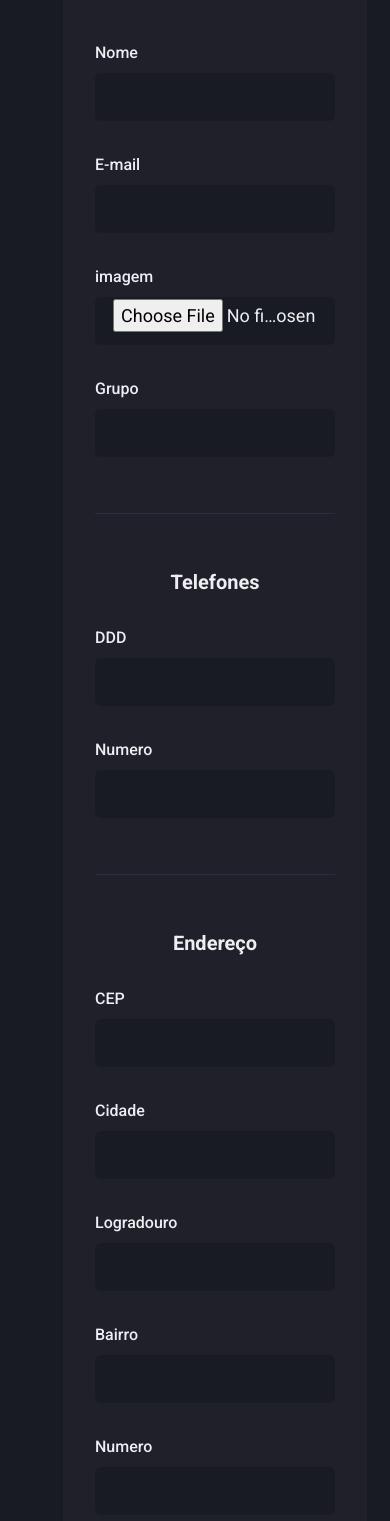
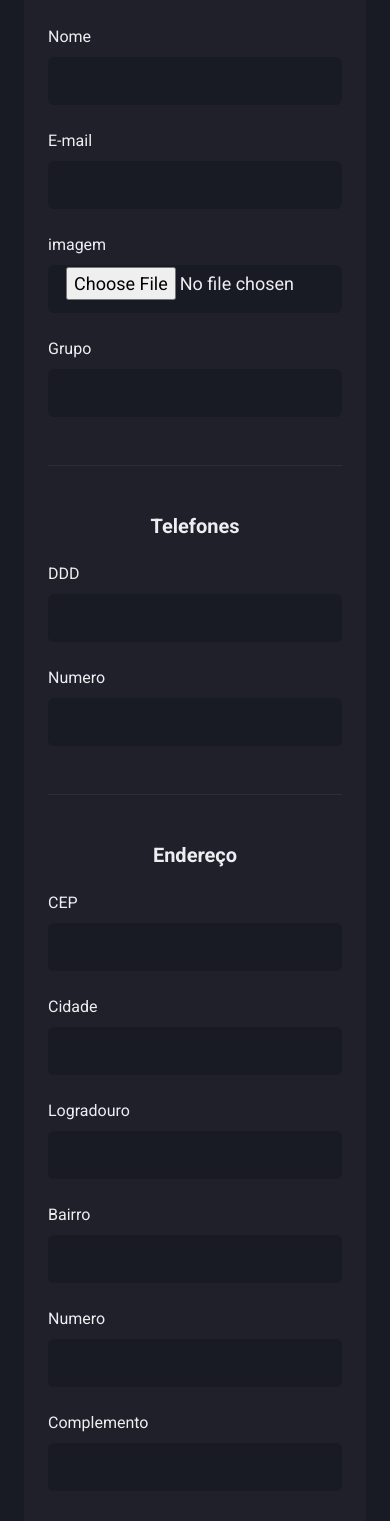
Before and after one commit to Pedroenrick/list-contacts-frontend, a Next.js app: page /contacts/create in a window 390 px wide. Shown: the part 260-1781 px from the top of the page. Built offline with nearby package versions, Linux system fonts and the light colour scheme.

Commit message:
Adicionado responsividade a listagem de contatos e ao formulario de criação de contatos

```diff
--- a/src/components/Card.tsx
+++ b/src/components/Card.tsx
@@ -1,5 +1,4 @@
-import { Box, Text, Stack, Avatar, HStack, Button, Icon } from "@chakra-ui/react";
-import { RiPencilLine } from "react-icons/ri";
+import { Box, Text, Stack, Avatar, HStack } from "@chakra-ui/react";
 
 interface PropsCard {
   name: string;
@@ -9,7 +8,7 @@ interface PropsCard {
 }
 export function Card({ name, image, email, phone }: PropsCard) {
   return (
-    <Box p="8" bg="gray.900" borderRadius={8}>
+    <Box p={["6", "8"]} bg="gray.900" borderRadius={8}>
       <Stack justify="space-between" align="center">
         <Box>
           <Avatar size="xl" name={name} src={image} />
--- a/src/components/Form/Input.tsx
+++ b/src/components/Form/Input.tsx
@@ -8,7 +8,7 @@ interface InputProps extends ChakraInputProps {
 export function Input({name, label, ...rest}: InputProps) {
   return (
     <FormControl>
-      { !!label && <FormLabel htmlFor={name}>{label}</FormLabel>}
+      { !!label && <FormLabel htmlFor={name} fontWeight="normal">{label}</FormLabel>}
       <ChakraInput
         name={name}
         id={name}
--- a/src/components/Sidebar/SidebarNav.tsx
+++ b/src/components/Sidebar/SidebarNav.tsx
@@ -7,7 +7,7 @@ export function SidebarNav() {
   return (
     <Stack spacing="12" align="flex-start">
       <Navsection title="MENU">
-        <NavLink icon={RiContactsLine}>Contacts</NavLink>
+        <NavLink icon={RiContactsLine}>Contatos</NavLink>
         <NavLink icon={RiUserAddLine}>Novo Contato</NavLink>
       </Navsection>
     </Stack>
--- a/src/pages/contacts/create.tsx
+++ b/src/pages/contacts/create.tsx
@@ -17,26 +17,26 @@ export default function CreateContact() {
   return (
     <Box>
       <Header />
-      <Flex w="80%" my="6" mw={1480} mx="auto" px="6">
+      <Flex w="100%" my="6" mw={1480} mx="auto" px="6">
         <Sidebar />
 
-        <Box flex="1" borderRadius={8} bg="gray.800" p="8">
+        <Box flex="1" borderRadius={8} bg="gray.800" p={["6","8"]}>
           <Heading size="lg" fontWeight="normal">
             Novo Contato
           </Heading>
 
           <Divider my="6" borderColor="gray.700" />
 
-          <VStack spacing="8">
+          <VStack spacing={["6","8"]}>
             <Heading size="md" mb="3" fontWeight="bold">
               Dados pessoais
             </Heading>
-            <SimpleGrid minChildWidth="240px" spacing="8" w="100%">
+            <SimpleGrid minChildWidth="240px" spacing={["6","8"]} w="100%">
               <Input name="name" label="Nome" />
               <Input name="email" label="E-mail" />
             </SimpleGrid>
 
-            <SimpleGrid minChildWidth="240px" spacing="8" w="100%">
+            <SimpleGrid minChildWidth="240px" spacing={["6","8"]} w="100%">
               <Input name="photo" type="file" label="imagem" />
               <Input name="category" label="Grupo" />
             </SimpleGrid>
@@ -46,8 +46,8 @@ export default function CreateContact() {
               Telefones
             </Heading>
 
-            <SimpleGrid minChildWidth="240px" spacing="8" w="100%">
-              <Input name="ddd" label="DDD" />
+            <SimpleGrid minChildWidth="240px" spacing={["6","8"]} w="100%">
+              <Input name="ddd" label="DDD"/>
               <Input name="number" label="Numero" />
             </SimpleGrid>
 
@@ -56,28 +56,25 @@ export default function CreateContact() {
               Endereço
             </Heading>
 
-            <SimpleGrid minChildWidth="240px" spacing="8" w="100%">
+            <SimpleGrid minChildWidth="240px" spacing={["6","8"]} w="100%">
               <Input name="zipcode" label="CEP" />
               <Input name="city" label="Cidade" />
             </SimpleGrid>
 
-            <SimpleGrid minChildWidth="240px" spacing="8" w="100%">
+            <SimpleGrid minChildWidth="240px" spacing={["6","8"]} w="100%">
               <Input name="street" label="Logradouro" />
               <Input name="neighborhood" label="Bairro" />
             </SimpleGrid>
 
-            <SimpleGrid minChildWidth="240px" spacing="8" w="100%">
+            <SimpleGrid minChildWidth="240px" spacing={["6","8"]} w="100%">
               <Input name="number" label="Numero" />
               <Input name="complement" label="Complemento" />
             </SimpleGrid>
           </VStack>
 
-          <Flex mt="8" justify="space-between">
+          <Flex mt="8" justify="flex-end">
             <HStack>
               <Button colorScheme="whiteAlpha">Cancelar</Button>
-            </HStack>
-
-            <HStack>
               <Button colorScheme="blue">Salvar</Button>
             </HStack>
           </Flex>
```
Also changed, not shown: src/pages/contacts/index.tsx (+9 -10 lines).
